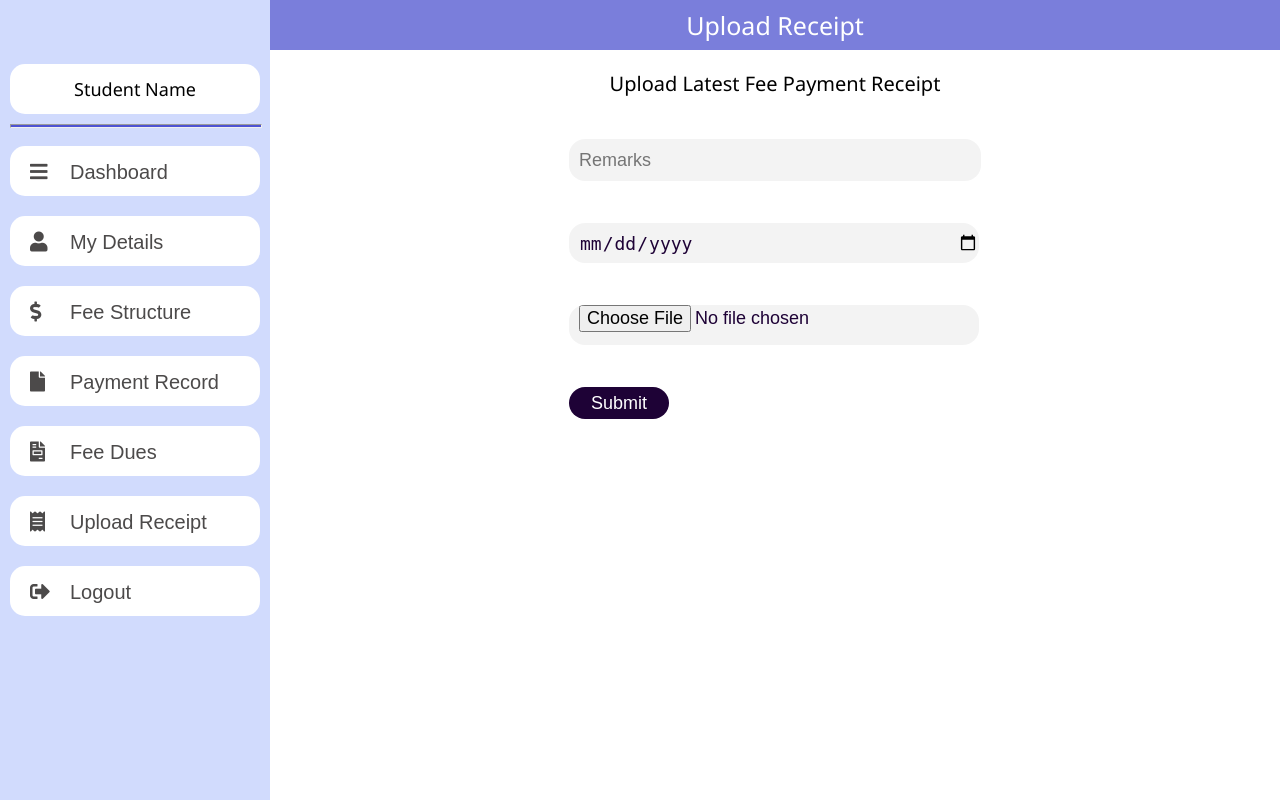
After one commit to takenbytoofy/Fee-Management-System, a PHP site: page /Student/student-upload-receipt.php in a window 1280 px wide. The commit adds this page. Run offline with PHP 8.4, Linux system fonts and the light colour scheme.

Commit message:
Recent changes

```diff
--- a/FunctionFiles/fee-submit-function.php
+++ /dev/null
@@ -1,3 +0,0 @@
-<?php
-    setcookie("lastFeeSubmit");
-?>
--- a/Layouts/nav-student.php
+++ b/Layouts/nav-student.php
@@ -49,7 +49,7 @@
     }
 
     #separator{
-        width: 280px;
+        width: 250px;
         background-color: #4D52D3;
         height: 2px;
         margin-left: 10px;
@@ -138,7 +138,7 @@
                 <span class="nav-bar-text"> Fee Dues </span>
             </a><br>
 
-            <button class="nav-bar" onclick="">
+            <button class="nav-bar" onclick="window.open('./student-upload-receipt.php','_self')">
                 <i class="fas fa-receipt"></i>
                 <span class="nav-bar-text"> Upload Receipt </span>
             </a><br>
--- /dev/null
+++ b/Student/student-upload-receipt.php
@@ -0,0 +1,148 @@
+<?php
+
+    $studentPageHeader = "Upload Receipt";
+    $pageTitle="FMS - Upload Receipt";
+
+    include("../Layouts/header.php");
+    include("../Layouts/nav-student.php");
+
+?>
+
+<style>
+
+    #upload-receipt-page-container{
+        height: 100%;
+        display: grid;
+        grid-template-columns: auto;
+        grid-template-rows: auto;
+        align-items: center;
+        justify-content: center;
+    }
+
+    #fee-submit-form {
+        display: grid;
+        grid-template-columns: auto;
+        grid-template-rows: auto auto auto auto;
+        align-items: center;
+        justify-content: center;
+    }
+
+    #form-label{
+        margin: 20px;
+        display: flex;
+        justify-content: center;
+        align-items: center;
+        font-size: 20px;
+    }
+
+    #input-remarks{
+        margin-bottom: 20px;
+        padding-left: 10px;
+
+        color: rgb(30, 2, 54);
+        font-size: 18px;
+        text-align: left;
+        background-color: rgba(240, 240, 240, 80%);
+
+        width: 400px;
+        height: 40px;
+
+        border-radius: 16px;
+        border: none;
+    }
+
+    #payment-date{
+        margin-bottom: 20px;
+        padding-left: 10px;
+
+        color: rgb(30, 2, 54);
+        font-size: 18px;
+        text-align: left;
+        background-color: rgba(240, 240, 240, 80%);
+
+        width: 400px;
+        height: 40px;
+
+        border-radius: 16px;
+        border: none;
+    }
+
+    #choose-file{
+        margin-bottom: 20px;
+        padding-left: 10px;
+
+        color: rgb(30, 2, 54);
+        font-size: 18px;
+        text-align: left;
+        background-color: rgba(240, 240, 240, 80%);
+
+        width: 400px;
+        height: 40px;
+
+        border-radius: 16px;
+        border: none;
+    }
+
+    #receipt-submit-button{
+        height: 32px;
+        width: 100px;
+        /* Font Style */
+        font-size: 18px;
+        color: white;
+        /* Background and Border */
+        border-radius: 36px;
+        border: none;
+        background-color: rgba(30, 2, 54, 100%);
+    }
+
+    #receipt-submit-button:hover{
+        transition-duration: 300ms;
+        background-color: rgba(30, 2, 54, 50%);
+    }
+
+    #receipt-submit-button:active {
+        transition-duration: 300ms;
+        transform: scale(1.05);
+    }
+
+
+</style>
+
+<script>
+
+    function validateFeeSubmit () {
+        var submitRemarks = document.forms["fee-submit-form"]["submit-remarks"].value;
+        var submitDate = document.forms["fee-submit-form"]["submit-date"].value;
+        var submitFile = document.forms["fee-submit-form"]["submit-receipt"].value;
+
+        if (submitRemarks == "" || submitDate == "" || submitFile == "") {
+            alert("All fields required");
+            return false;
+        } else {
+            return true;
+        }
+    }
+
+</script>
+
+<div id="upload-receipt-page-container">
+
+    <form id="fee-submit-form" action= "../FunctionFiles/fee-submit-function.php" method="post" enctype="multipart/form-data" onsubmit="return validateFeeSubmit()">
+
+        <label id="form-label"> Upload Latest Fee Payment Receipt</label><br>
+
+        <input type="text" name="submit-remarks" placeholder="Remarks" id="input-remarks"><br>
+        <input type="date" name="submit-date" id="payment-date"> <br>
+        <input type="file" name="submit-receipt" id="choose-file"> <br>
+
+        <button id="receipt-submit-button"> Submit </button>
+
+    </form>
+
+</div>
+
+<?php
+
+    include("../Layouts/footer.php");
+
+?>
```
Also changed, not shown: FunctionFiles/login-validate.php (+6 -1 lines), Login/login-page.php (+19 -4 lines), Student/student-fee-structure.php (+8 -2 lines).
